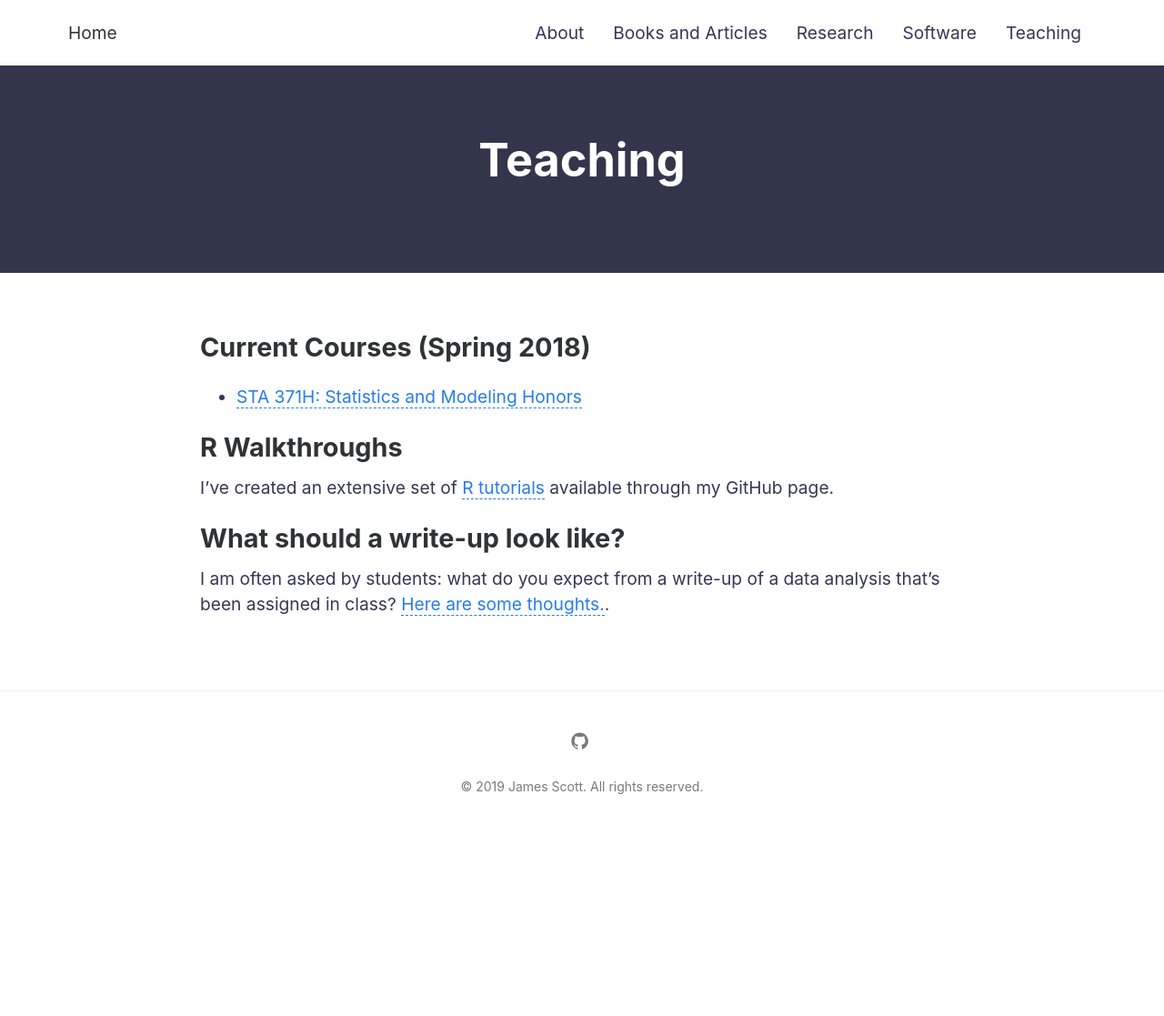
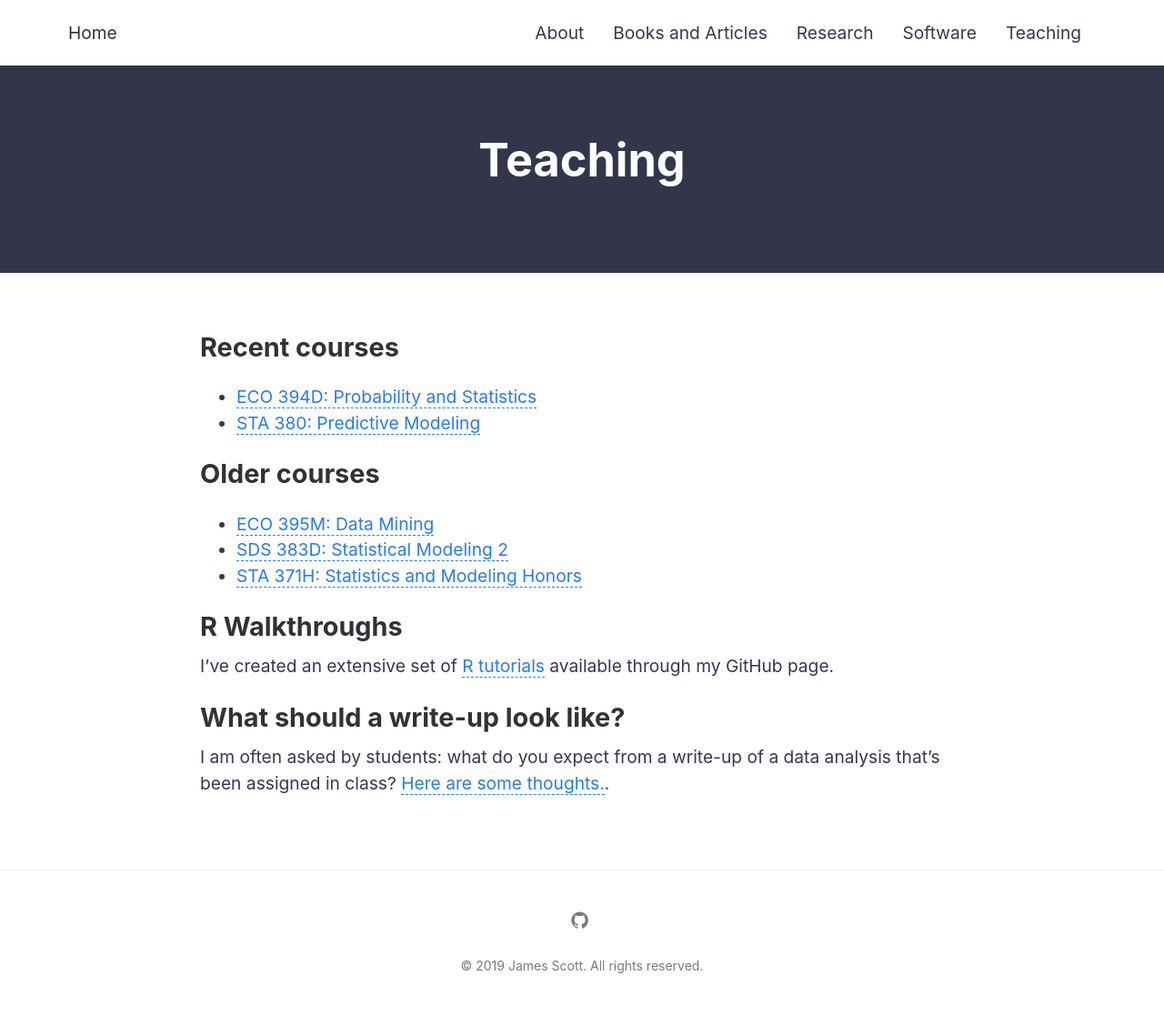
Before and after one commit to ravgotrasahil/ravgotrasahil-github.io, a Jekyll site: the page built from teaching.md, in a window 1280 px wide. Shown: the whole page at 91% size. Built offline with Jekyll 4.4.1, drawn with Linux system fonts in a browser that asks for light colours; before the commit the page ends 920 px from its top, so only the background shows below that.

Commit message:
Update teaching.md

```diff
--- a/teaching.md
+++ b/teaching.md
@@ -4,8 +4,15 @@ title: Teaching
 permalink: /teaching/
 ---
 
-## Current Courses (Spring 2018)
-* [STA 371H: Statistics and Modeling Honors](/STA371H_Spring2018/)
+## Recent courses
+- [ECO 394D: Probability and Statistics](https://github.com/jgscott/ECO394D)
+- [STA 380: Predictive Modeling](https://github.com/jgscott/STA380)
+
+## Older courses
+- [ECO 395M: Data Mining](https://github.com/jgscott/ECO395M)
+- [SDS 383D: Statistical Modeling 2](https://github.com/jgscott/SDS383D)
+- [STA 371H: Statistics and Modeling Honors](/STA371H_Spring2018/)
+
 
 ## R Walkthroughs
 
```
